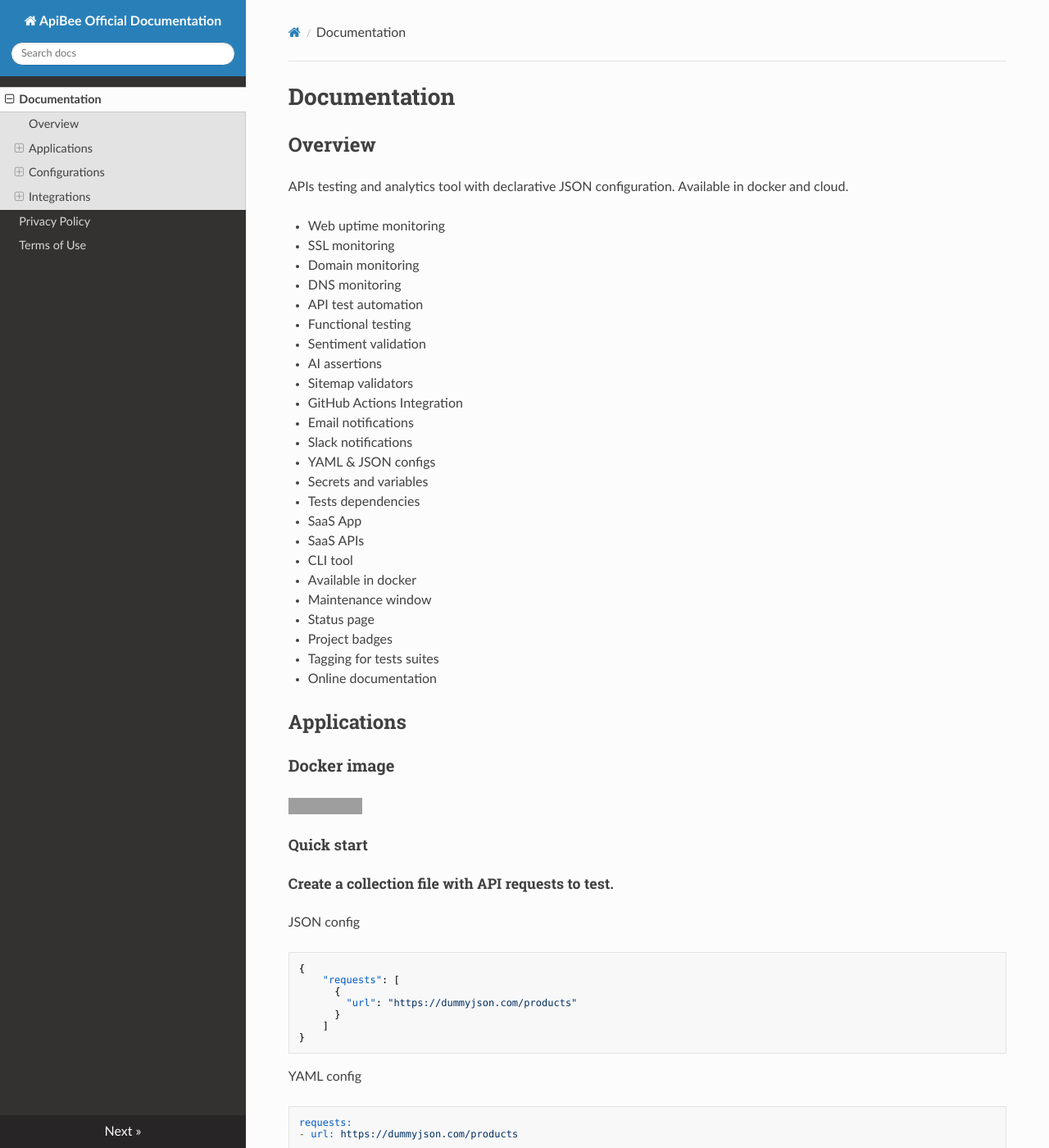
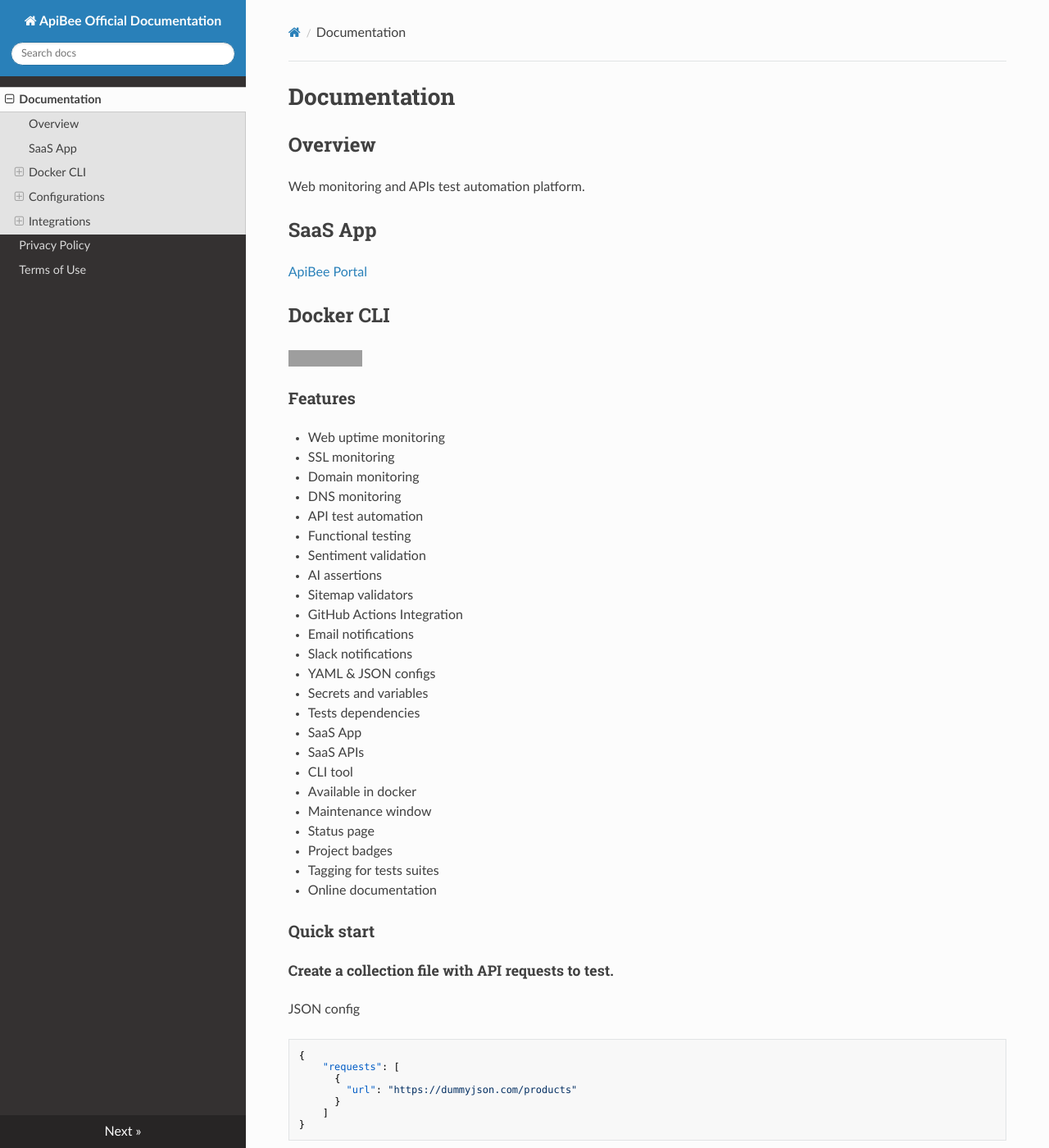
Before and after one commit to itbusina/testlemon-docs, an MkDocs documentation site: the page built from docs/docs/index.md, in a window 1280 px wide and 1400 px high. Shown: the whole window at 82% size. Built offline with MkDocs 1.6.1, drawn with Linux system fonts in a browser that asks for light colours; nearby versions of some CDN libraries; grey boxes are pictures that could not be loaded.

Commit message:
Update index.md

```diff
--- a/docs/docs/index.md
+++ b/docs/docs/index.md
@@ -1,8 +1,15 @@
 # Documentation
 
 ## Overview
+Web monitoring and APIs test automation platform.
 
-APIs testing and analytics tool with declarative JSON configuration. Available in docker and cloud.
+## SaaS App
+[ApiBee Portal]([/guides/content/editing-an-existing-page](https://portal.apibee.itbusina.com/))
+
+## Docker CLI
+[![Docker Pulls](https://img.shields.io/docker/pulls/itbusina/apibee)](https://hub.docker.com/r/itbusina/apibee)
+
+### Features
 
 - Web uptime monitoring
 - SSL monitoring
@@ -29,13 +36,7 @@ APIs testing and analytics tool with declarative JSON configuration. Available i
 - Tagging for tests suites
 - Online documentation
 
-## Applications
-
-### Docker image
-
-[![Docker Pulls](https://img.shields.io/docker/pulls/itbusina/apibee)](https://hub.docker.com/r/itbusina/apibee)
-
-#### Quick start
+### Quick start
 
 ##### Create a collection file with API requests to test.
 
```
